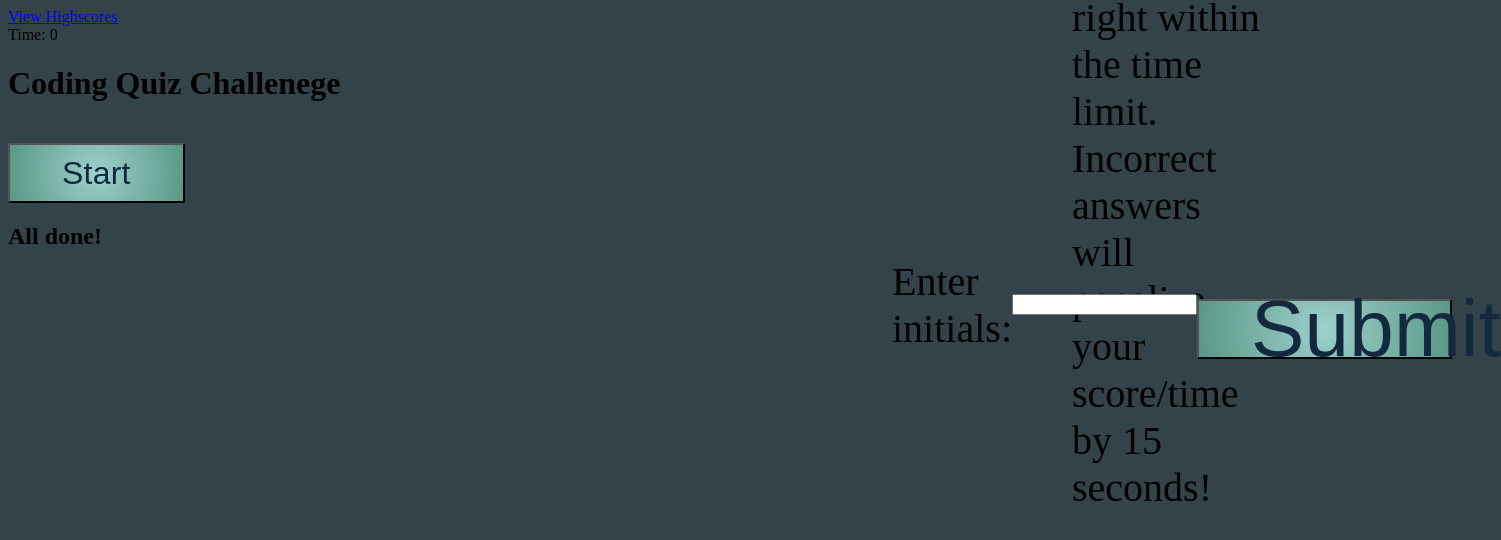
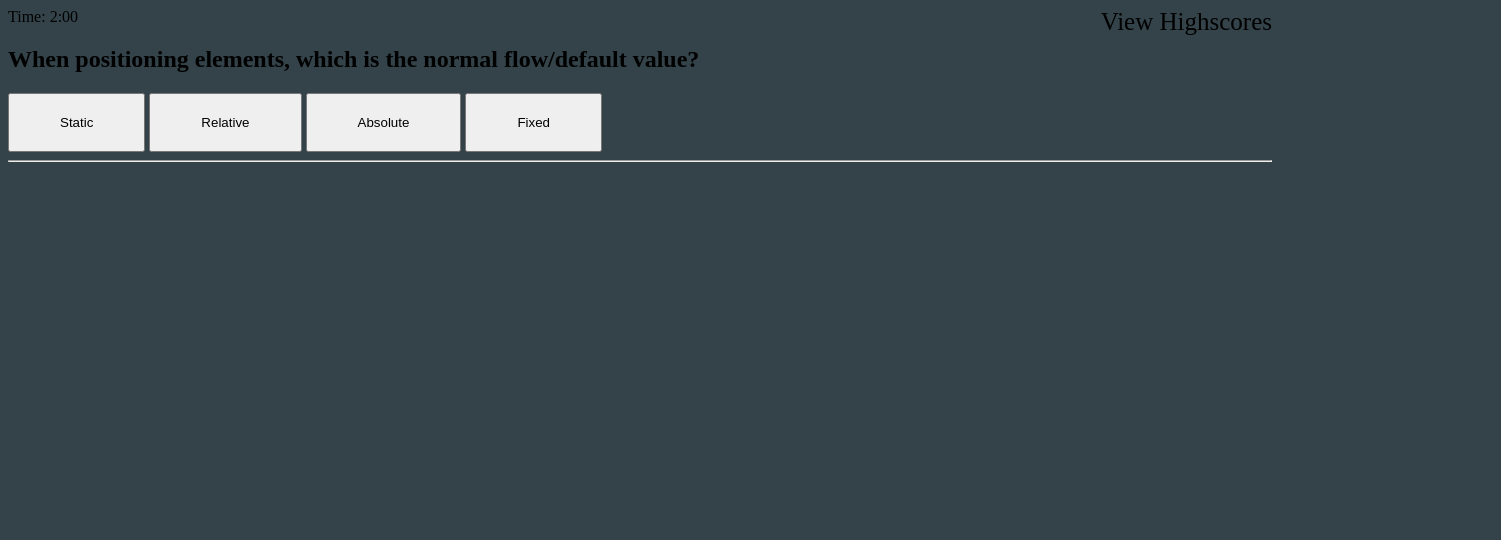
Before and after one commit to sarahlang9800/code-quiz, a plain HTML site: page Assets/index.html in a window 1280 px wide. Both pictures are taken after a click on the button "Start". Shown: the whole page, 1501 px wide, since content can reach past the window. Drawn offline with Linux system fonts and the light colour scheme.

Commit message:
JavaScript functions to start quiz working.

```diff
--- a/Assets/index.html
+++ b/Assets/index.html
@@ -12,32 +12,44 @@
 <body>
     <div class="scores"><a href="highscores.html">View Highscores</a></div>
 
-        <div class="timer">Time: <span id="time">0</span></div>
+    <div class="timer">Time: <span id="time">2:00</span></div>
 
     <div class="wrapper">
         <div id="start-screen" class="start">
             <h1>Coding Quiz Challenege</h1>
             <p id="instructions">
-                Lets see how many questions you can get right within the time limit.
+                Lets play a game! How many questions you can get right within the time limit.
                 Incorrect answers will penalize your score/time by 15 seconds!
             </p>
-                <button id="start-btn">Start</button>
+            <button onclick="startQuiz()" id="start-btn">Start</button>
+        </div>
+
+        <div id="question-screen" class="hide">
+            <h2 id="question"></h2>
+            <button onclick="quizSelection(0)" id="btn-one"></button>
+            <button onclick="quizSelection(1)" id="btn-two"></button>
+            <button onclick="quizSelection(2)" id="btn-three"></button>
+            <button onclick="quizSelection(3)" id="btn-four"></button>
+            <hr>
+            <h3 id="answer-output"></h3>
         </div>
 
         <div id="end-screen" class="hide">
             <h2>All done!</h2>
             <p>
                 Enter initials: <input type="text" id="initials" max="3" />
-                    <button id="submit-btn">Submit</button>
+                <button onclick="onSubmit()" id="submit-btn">Submit</button>
             </p>
+        </div>
+        <div id="reset-screen">
+            <ul id="highScores"></ul>
+                <button onclick="clearHighScores()">Clear Highscores</button>
+                <button onclick="restartQuiz()">Go Back</button>
         </div>
 
         <div id="feedback" class="feedback-hide"></div>
     </div>
 
-
-    <!--
-    <p id="countdown">1:00</p> -->
     <script src="script.js"></script>
 </body>
 
--- a/Assets/script.js
+++ b/Assets/script.js
@@ -1,71 +1,159 @@
 var start = document.getElementById("start");
 var time = document.getElementById("timer");
 var instructions = document.getElementById("instructions");
-var index = [0];
-var points = [0];
-var startBtnEl = document.getElementsById("start-btn");
-var submitBtnEl = document.getElementsById("submit-btn");
+var index = 0;
+var score = 0;
+var startScreen = document.getElementById('start-screen');
+var questionScreen = document.getElementById('question-screen');
+questionScreen.style.display = "none";
+var endScreen = document.getElementById('end-screen');
+var answerOutput = document.getElementById("answer-output")
+endScreen.style.display = "none";
+var selectionNumber
+var highScores = []
+var resetScreen = document.getElementById('reset-screen');
+resetScreen.style.display = "none";
+
+
+
+// FIRST display #instructions
+
+function startQuiz() {
+    startScreen.style.display = "none";
+    questionScreen.style.display = "block";
+    quizQuestions()
+}
+
+function quizQuestions() {
+    console.log("quizQuestions")
+    if (index < questions.length) {
+        var question = document.getElementById("question")
+        var btn1 = document.getElementById("btn-one")
+        var btn2 = document.getElementById("btn-two")
+        var btn3 = document.getElementById("btn-three")
+        var btn4 = document.getElementById("btn-four")
+
+
+        question.innerHTML = questions[index].question;
+        btn1.innerHTML = questions[index].choices[0];
+        btn2.innerHTML = questions[index].choices[1];
+        btn3.innerHTML = questions[index].choices[2];
+        btn4.innerHTML = questions[index].choices[3];
+    } else {
+        questionScreen.style.display = "none";
+        endScreen.style.display = "block";
+    }
+}
+
+function quizSelection(selection) {
+    console.log("quizSelection")
+    if (selection === questions[index].answer) {
+        answerOutput.innerHTML = "Correct!"
+        score += 20
+    } else {
+        answerOutput.innerHTML = "Wrong!"
+    }
+    index++;
+    quizQuestions();
+
+}
 
 var questions = [
     {
-        title: "Question 1",
-        questions: "When positioning elements, which is the normal flow/default value?",
+        question: "When positioning elements, which is the normal flow/default value?",
         choices: ["Static", "Relative", "Absolute", "Fixed"],
-        answer: "Static"
+        answer: 0
     },
     {
-        title: "Question 2",
-        questions: "Border has to have how many values?",
-        choices: ["1", "2", "3", "1, 2, or 3, it's up to you"],
-        answer: "3"
+        question: "Which answer is NOT a primitive data type?",
+        choices: ["undefined", "string", "defined", "number", "boolean"],
+        answer: 2
     },
     {
-        title: "Question 3",
-        questions: "Which answer is NOT  a primitive data type?",
-        choices: ["undefined", "string", "difined", "number", "boolean"],
-        answer: "difined"
+        question: "What key word reffers to the object it is inside of?",
+        choices: ["function", "var", "this"],
+        answer: 2
     },
     {
-        title: "Question 4",
-        questions: "What key word reffers to the object it is inside of?",
-        choices: ["function", "var", "this"],
-        answer: "this"
+        question: "____ use JavaScript to manipulate webpages.",
+        choices: ["The document object model", "Bootstrap", "JSON", "Web API,s"],
+        answer: 3
     },
     {
-        title: "Question 5",
-        questions: "____ use JavaScript to manipulate webpages.",
-        choices: ["The document object model", "Bootstrap", "JSON", "Web API,s"],
-        answer: "Web api's"
-    },
-    {
-        title: "Question 6",
-        questions: "What turns an array into a string?",
+        question: "What turns an array into a string?",
         choices: ["select.join", "$", "$.each", "str"],
-        answer: "select.join"
+        answer: 0
     }
 ];
+
+function onSubmit() {
+    var initials = document.getElementById("initials").value;
+    highScores.push({initials, score})
+    score = 0;
+    endScreen.style.display = "none";
+    resetScreen.style.display = "block";
+    // document.querySelector("scores").innerHTML = "<li> " + initials + " </li>";
+    console.log(highScores)
+}
+
+function clearHighScores() {
+    highScores = []
+}
+
+function restartQuiz() {
+    resetScreen.style.display = "none";
+    startScreen.style.display = "block";
+    index = 0;
+    answerOutput.innerHTML = "";
+}
+
+// Update Highscores Step
+// 1. OnSubmit function should include adding a list item with the inner html set to the last item of the highscores array.
+// 2. If they click clear highscores you’ll need to reset the unordered list somehow
+
+// set a timmer that looses 15 seconds every time a question is answered wrong
+// var startTime = 2;
+// let timeRemaining = startTime * 120;
+// var countdownEl = document.getElementById("time");
+// setInterval(updateTime, 1000);
+// function updateTime() {
+//     const minutes = Math.floor(time / 120);
+//     let seconds = time % 120
+//     seconds = seconds < 1 ? "0" + seconds : seconds;
+//     countdownEl.innerHTML = `${minutes}: ${seconds}`;
+//     time--;
+
+// }
+
+
+// // start button starts timmer and starts looping through questions
+// startBtnEl.addEventListener("click", startTime);
 
 
 
 
+// var timeRemaining = 60;
+// var timerInterval;
+// function startTimer() {
+//     time.textContent = timeRemaining
+//     timerInterval = setInterval(function () {
+//         timeRemaining--;
+//         time.textContent = timeRemaining
+
+//         if (timeRemaining === 0) {
+//             clearInterval(timerInterval);
+//         }
+//     }, 1000);
+// }
 
 
 
 
-
-
-
-
-// // Start button
-// var startButton = document.querySelector(".start-button");
-// startButton.addEventListener.on("click", startingTime);
-
-
-// // timer
+// timer
 // const startingTime = 1;
 // let time = startingTime * 60;
 
-// const countdownEl = document.getElementById("countdown");
+// const countdownEl = document.getElementById("time");
 
 // setInterval(updateCountdown, 1000);
 
@@ -77,22 +165,18 @@ var questions = [
 
 //     countdownEl.innerHTML = `${minutes}: ${seconds}`;
 //     time--;
-
-//     if (time === 0) {
-//         return;
-//       }
 // }
 
 
-// // questions
+// // // questions
 
 
 
 
-// // if true and if false
+// // // if true and if false
 
 
 
 
 
-// // high score
+// // // high score
--- a/Assets/style.css
+++ b/Assets/style.css
@@ -2,19 +2,56 @@ body {
     background-color: #334349;
 }
 
-p {
+a {
+    color: black;
+    text-decoration: none;
+    font-size: 25px;
+    float: right;
+}
+
+a:hover {
+    text-decoration:underline;
+    color: #9dd0cc;
+}
+
+.start h1 {
+    display: inline-flex;
+    align-items: center;
+    justify-content: center;
+}
+
+/* #start-screen {
+    display: block;
+}
+
+#question-screen {
+    display: none;
+} */
+
+#instructions {
     background-color: radial-gradient(circle, #9dd0cc 0%, #5a9786 100%);
     display: inline-flex;
     align-items: center;
     justify-content: center;
     margin: 0;
-    font-size: 40px;
+    font-size: 20px;
     height: 70px;
     width: 200px;
-    float: right;
 }
 
-button {
+#question-screen button {
+    padding: 20px 50px;
+}
+
+/* .hide  {
+    display: none;
+}
+
+.display {
+    display: block;
+} */
+
+#start-btn, #submit-btn{
     background: radial-gradient(circle, #9dd0cc 0%, #5a9786 100%);
     border-radius: 2px;
     color: #13293d;
```
Also changed, not shown: Assets/highscores.html (+12 -0 lines). Lines whose indentation alone changed are shown as unchanged.
